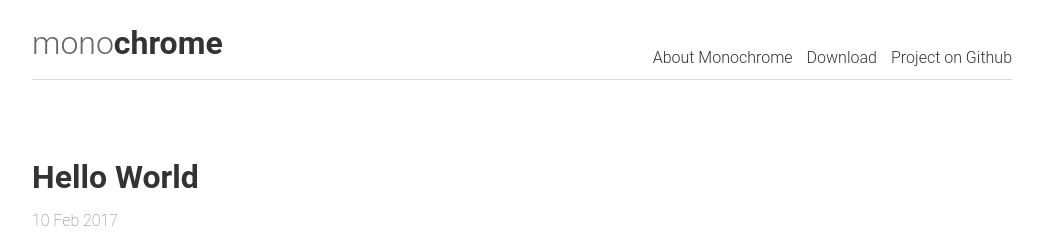
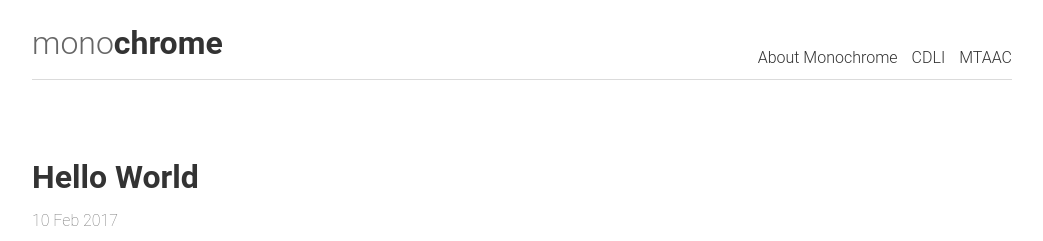
Before and after one commit to epageperron/epageperron.info, a Jekyll site: the page built from _posts/2017-02-10-hello-world.md, in a window 1280 px wide. Shown: the top 241 px of the page, without its empty margins (118-1161 px from the left). Built offline with Jekyll 4.4.1, drawn with Linux system fonts in a browser that asks for light colours.

Commit message:
Update link.html

```diff
--- a/_includes/link.html
+++ b/_includes/link.html
@@ -1,2 +1,2 @@
-<a href="https://github.com/thereviewindex/monochrome/archive/master.zip">Download</a>
-<a href="https://github.com/thereviewindex/monochrome">Project on Github</a>
+<a href="http://cdli.ucla.edu">CDLI</a>
+<a href="https://cdli-gh.github.io/mtaac/">MTAAC</a>
```
